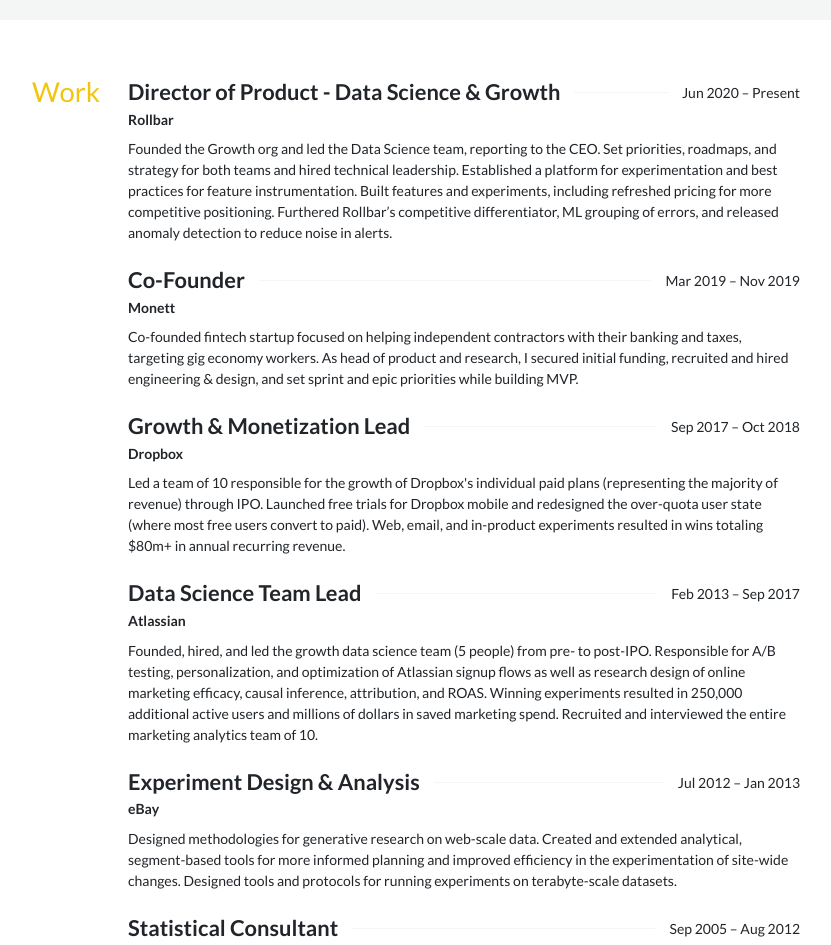
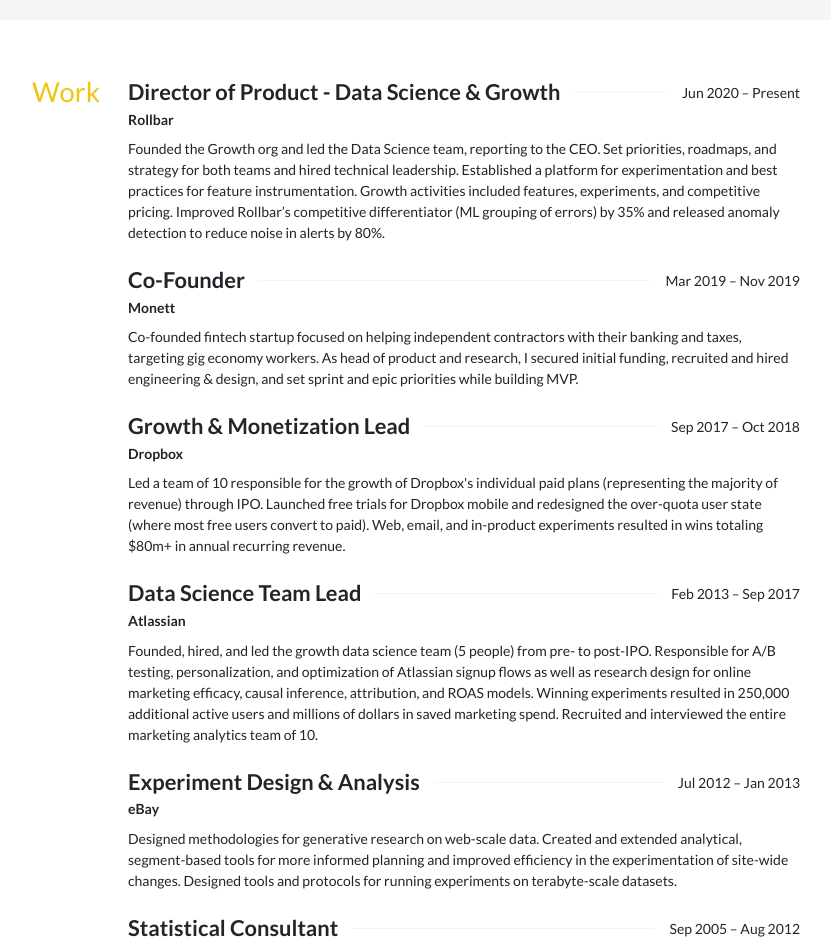
Before and after one commit to christopherseaman/sqrlly-web, a website: page public/index.html in a window 1280 px wide. Shown: the part 260-1205 px from the top of the page, without its empty margins (274-1105 px from the left). Drawn offline with Linux system fonts and the light colour scheme.

Commit message:
minor changes

```diff
--- a/public/index.html
+++ b/public/index.html
@@ -291,7 +291,7 @@
                 </div>
                 <strong>Rollbar</strong>
               </header>
-                <p>Founded the Growth org and led the Data Science team, reporting to the CEO. Set priorities, roadmaps, and strategy for both teams and hired technical leadership. Established a platform for experimentation and best practices for feature instrumentation. Built features and experiments, including refreshed pricing for more competitive positioning. Furthered Rollbar’s competitive differentiator, ML grouping of errors, and released anomaly detection to reduce noise in alerts.</p>
+                <p>Founded the Growth org and led the Data Science team, reporting to the CEO. Set priorities, roadmaps, and strategy for both teams and hired technical leadership. Established a platform for experimentation and best practices for feature instrumentation. Growth activities included features, experiments, and competitive pricing. Improved Rollbar’s competitive differentiator (ML grouping of errors) by 35% and released anomaly detection to reduce noise in alerts by 80%.</p>
             </article>
             <article>
               <header>
@@ -330,7 +330,7 @@
                 </div>
                 <strong>Atlassian</strong>
               </header>
-                <p>Founded, hired, and led the growth data science team (5 people) from pre- to post-IPO. Responsible for A/B testing, personalization, and optimization of Atlassian signup flows as well as research design of online marketing efficacy, causal inference, attribution, and ROAS. Winning experiments resulted in 250,000 additional active users and millions of dollars in saved marketing spend. Recruited and interviewed the entire marketing analytics team of 10.</p>
+                <p>Founded, hired, and led the growth data science team (5 people) from pre- to post-IPO. Responsible for A/B testing, personalization, and optimization of Atlassian signup flows as well as research design for online marketing efficacy, causal inference, attribution, and ROAS models. Winning experiments resulted in 250,000 additional active users and millions of dollars in saved marketing spend. Recruited and interviewed the entire marketing analytics team of 10.</p>
             </article>
             <article>
               <header>
```
